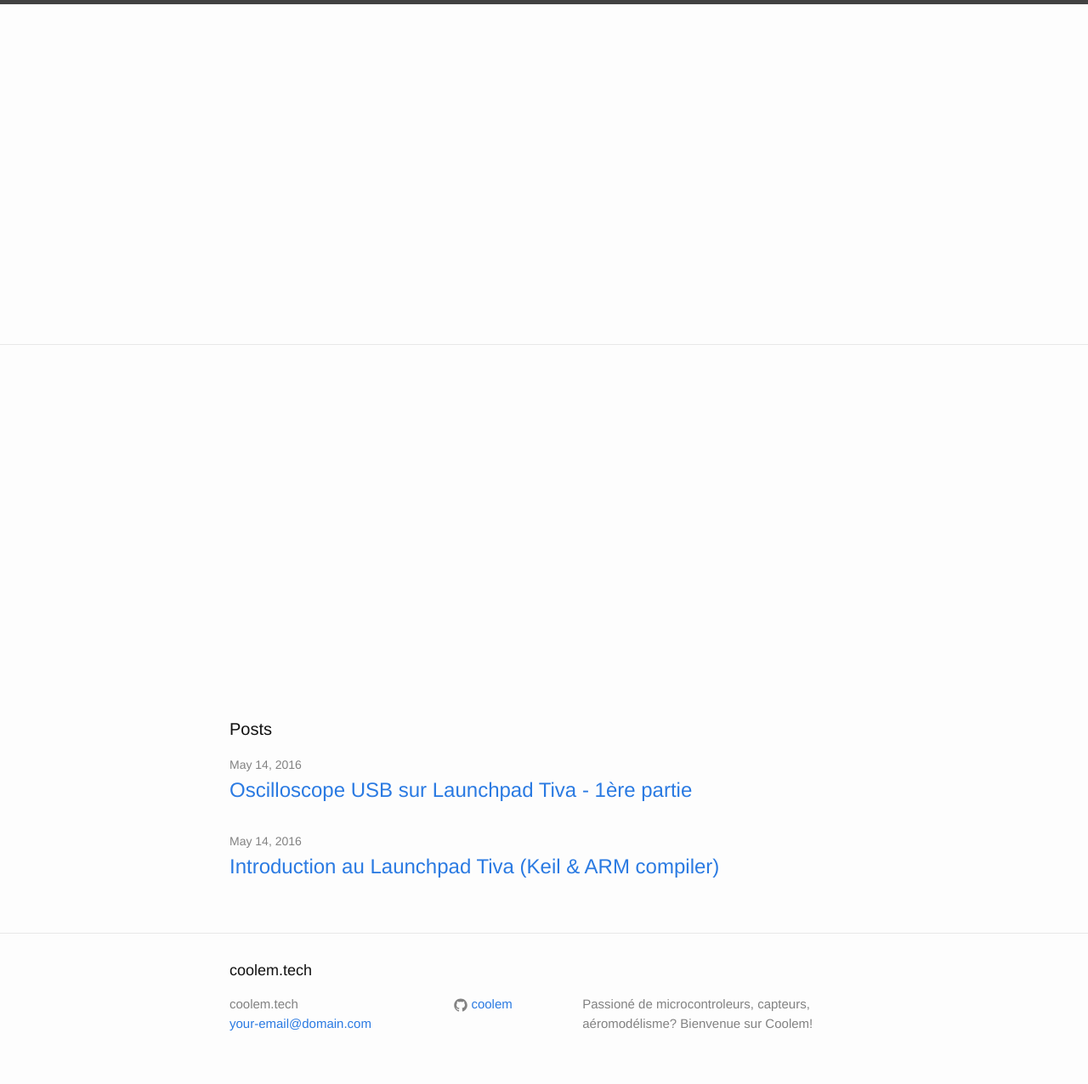
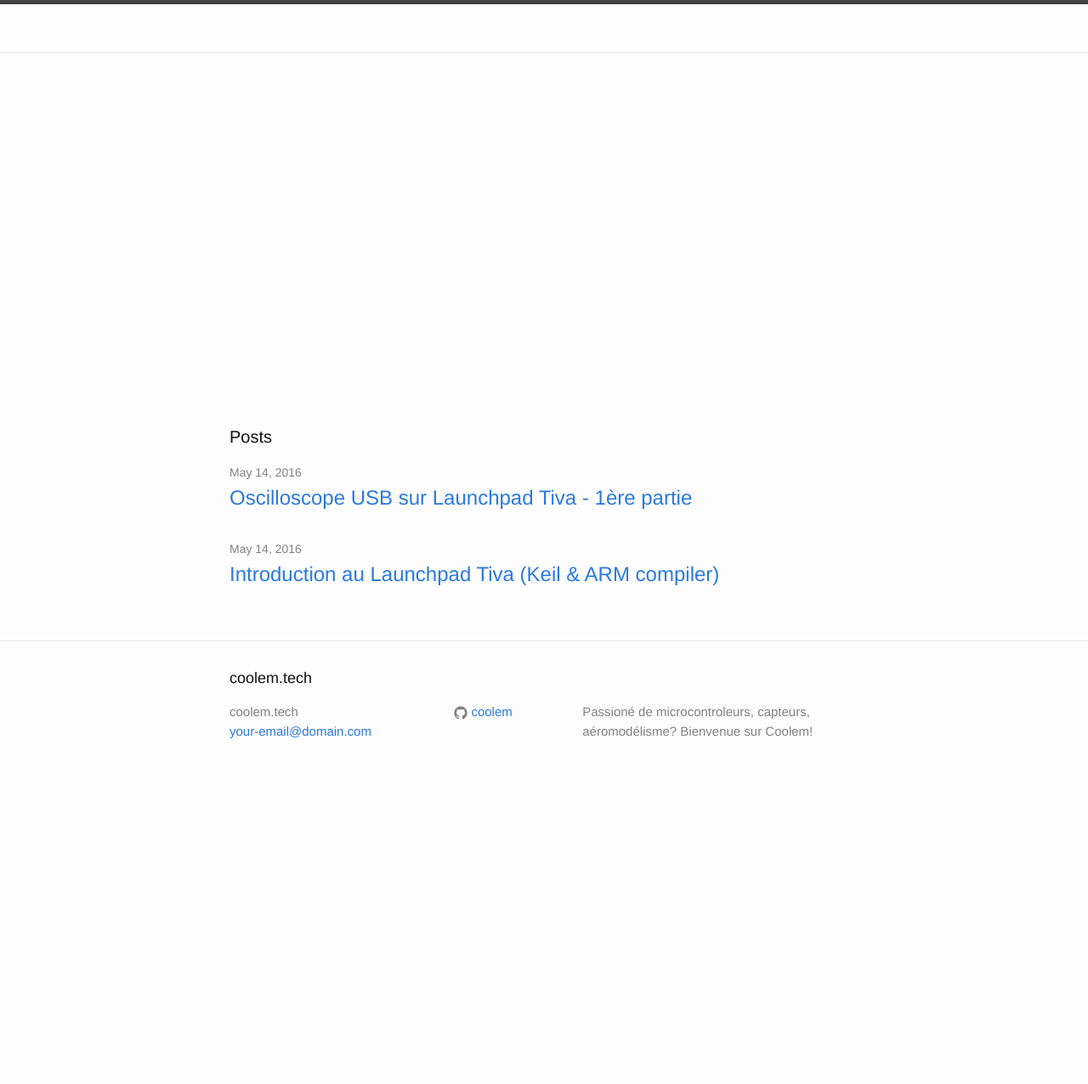
Before and after one commit to coolem/coolem.github.io, a Jekyll site: the page built from index.html, in a window 1280 px wide. Shown: the whole page at 85% size. Built offline with Jekyll 4.4.1, drawn with Linux system fonts in a browser that asks for light colours; after the commit the page ends 932 px from its top, so only the background shows below that.

Commit message:
Update header.html

```diff
--- a/_includes/header.html
+++ b/_includes/header.html
@@ -1,4 +1,4 @@
-<header class="site-header" style="height:400px">
+<header class="site-header">
 
   <div class="wrapper">
 
```
